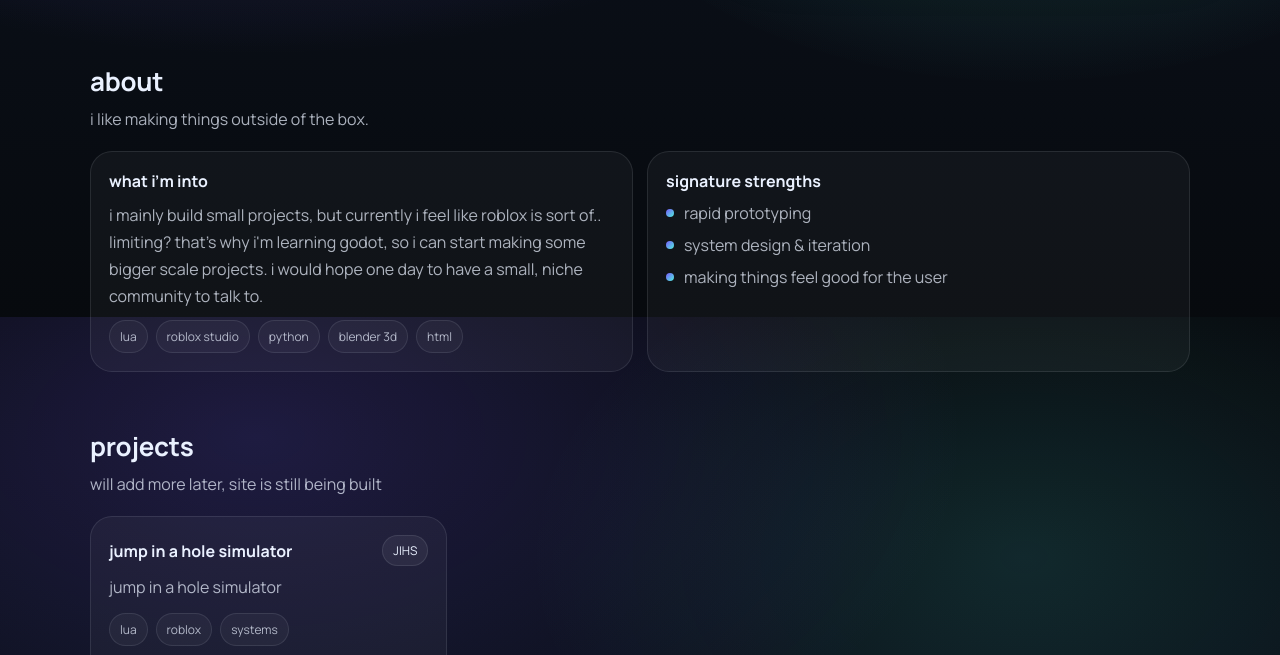
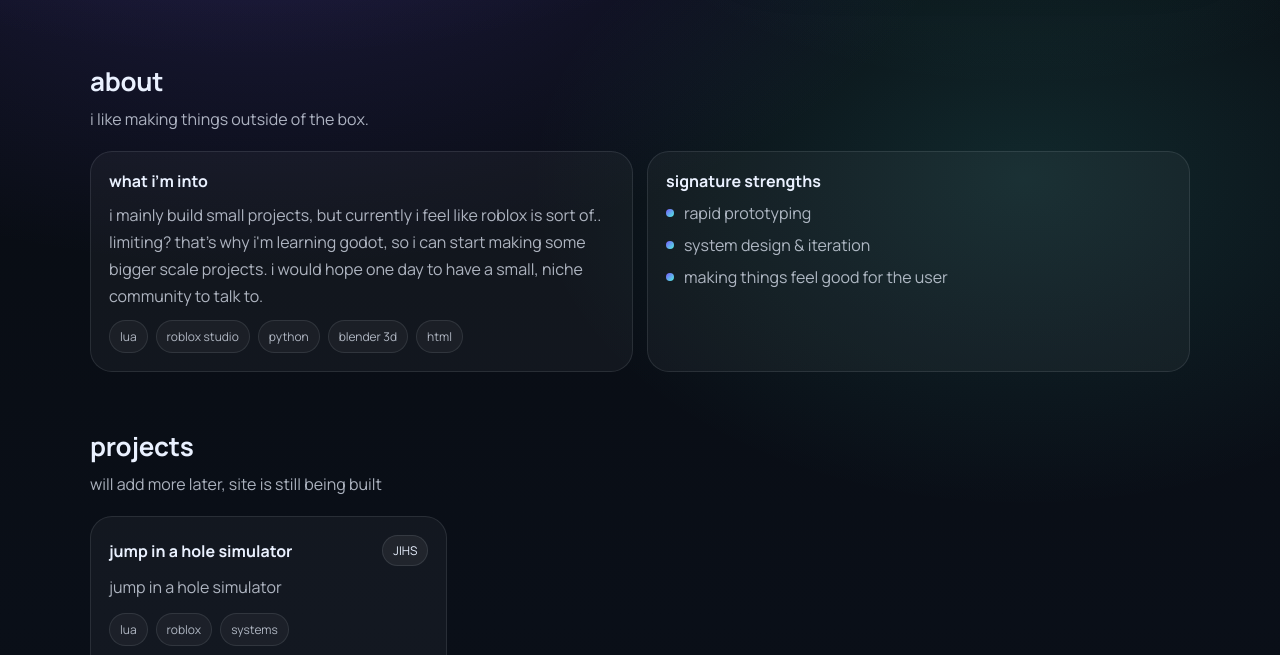
Before and after one commit to jollified/jollified.github.io, a plain HTML site: page index.html in a window 1280 px wide. Shown: the part 483-1138 px from the top of the page. Drawn offline with Linux system fonts and the light colour scheme.

Commit message:
Update styles.css

```diff
--- a/styles.css
+++ b/styles.css
@@ -14,32 +14,38 @@
 
 *{ box-sizing: border-box; }
 
-/* ✅ Background fix: stable, seamless, no "restart" on scroll */
-html, body { height: 100%; }
+html, body{
+  margin: 0;
+  padding: 0;
+  width: 100%;
+  min-height: 100%;
+}
+
 html{
-  min-height: 100%;
   scroll-behavior: smooth;
 
+  /* ✅ This is the "never white" base background */
   background:
-    radial-gradient(1200px 700px at 20% 15%, rgba(120, 90, 255, 0.20), transparent 59%),
+    radial-gradient(1200px 700px at 20% 15%, rgba(120, 90, 255, 0.20), transparent 60%),
     radial-gradient(900px 600px at 80% 30%, rgba(80, 240, 220, 0.12), transparent 55%),
+    /* Add a gentle loop so very long pages don't feel like they "end" */
     linear-gradient(180deg, var(--bg), var(--bg2), var(--bg));
+  background-repeat: no-repeat;
+  background-size: cover;
+
+  /* Prevent iOS/Safari weirdness */
+  background-color: var(--bg);
 }
 
-
 body{
-  min-height: 100vh;
-  margin: 0;
   font-family: "Manrope", system-ui, -apple-system, Segoe UI, Roboto, Arial, sans-serif;
   color: var(--text);
-
-  background: transparent;
+  background: transparent; /* important: html owns the gradient */
   overflow-x: hidden;
   position: relative;
 }
 
-
-/* Subtle lighting overlay (safe stacking, no seams) */
+/* Subtle lighting overlay */
 body::before{
   content:"";
   position: fixed;
@@ -56,14 +62,14 @@ body::before{
 a{ color: inherit; text-decoration: none; }
 a:hover{ opacity: 0.92; }
 
-.page{ width: min(var(--max), calc(100% - 40px)); margin: 0 auto; padding-top: 96px; }
+.page{
+  width: min(var(--max), calc(100% - 40px));
+  margin: 0 auto;
+  padding-top: 96px;
+  position: relative;
+  z-index: 2; /* above overlay + spotlight */
+}
 
-/* Ensure content layers above spotlight/background overlays */
-.page,
-.topbar{
-  position: relative;
-  z-index: 1;
-}
 .topbar{
   position: fixed;
   inset: 14px 0 auto 0;
@@ -201,15 +207,8 @@ a:hover{ opacity: 0.92; }
   border-radius: var(--r);
   padding: 14px 14px;
 }
-.statNum{
-  font-weight: 900;
-  font-size: 18px;
-}
-.statLabel{
-  color: var(--muted2);
-  font-size: 13px;
-  margin-top: 2px;
-}
+.statNum{ font-weight: 900; font-size: 18px; }
+.statLabel{ color: var(--muted2); font-size: 13px; margin-top: 2px; }
 
 .glassCard{
   background: linear-gradient(180deg, rgba(255,255,255,0.08), rgba(255,255,255,0.04));
@@ -253,10 +252,7 @@ a:hover{ opacity: 0.92; }
   letter-spacing: -0.02em;
 }
 
-.cardText h2{
-  margin: 6px 0 8px;
-  font-size: 16px;
-}
+.cardText h2{ margin: 6px 0 8px; font-size: 16px; }
 .cardText ul{
   margin: 0;
   padding-left: 18px;
@@ -277,16 +273,8 @@ a:hover{ opacity: 0.92; }
 }
 
 .section{ padding: 46px 0 10px; }
-.sectionHead h2{
-  margin: 0;
-  font-size: 26px;
-  letter-spacing: -0.01em;
-}
-.sectionHead p{
-  margin: 8px 0 0;
-  color: var(--muted);
-  line-height: 1.6;
-}
+.sectionHead h2{ margin: 0; font-size: 26px; letter-spacing: -0.01em; }
+.sectionHead p{ margin: 8px 0 0; color: var(--muted); line-height: 1.6; }
 
 .aboutGrid{
   display: grid;
@@ -383,10 +371,7 @@ a:hover{ opacity: 0.92; }
   display: grid;
   gap: 14px;
 }
-.tItem{
-  position: relative;
-  padding-left: 8px;
-}
+.tItem{ position: relative; padding-left: 8px; }
 .tDot{
   position: absolute;
   left: -19px;
@@ -465,6 +450,7 @@ a:hover{ opacity: 0.92; }
   color: rgba(80,240,220,0.95);
 }
 
+/* Your cursor spotlight effect */
 .spotlight{
   position: fixed;
   inset: 0;
@@ -473,9 +459,10 @@ a:hover{ opacity: 0.92; }
   mix-blend-mode: screen;
   opacity: 0.85;
   transition: opacity 200ms ease;
-  z-index: 0;
+  z-index: 1; /* above overlay, below content */
 }
 
+/* Reveal animations */
 .reveal{
   opacity: 0;
   transform: translateY(10px);
```
